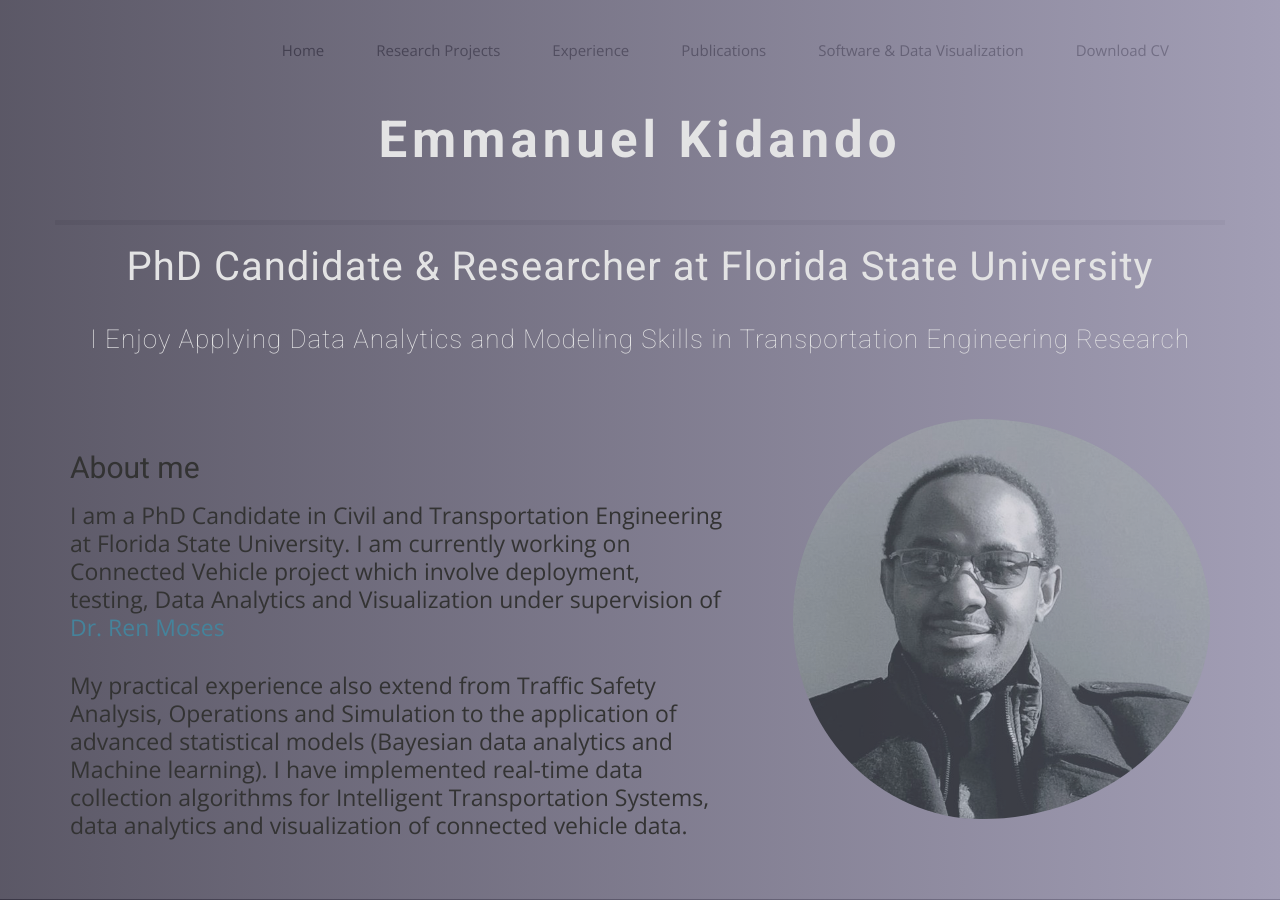
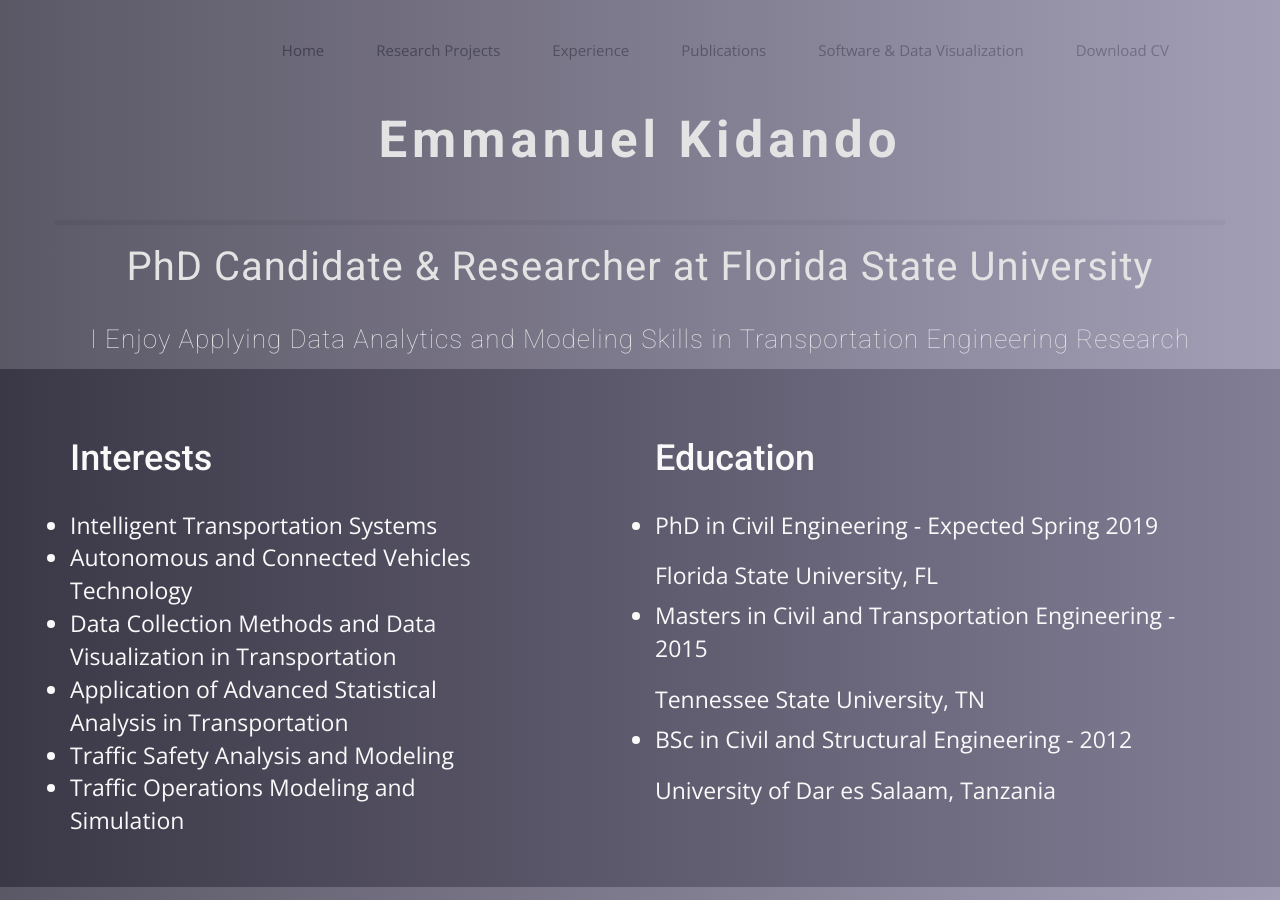
Before and after one commit to ekidando/Emma, a Jekyll site: the page built from index.html, in a window 1280 px wide and 900 px high. Built offline with Jekyll 4.4.1, drawn with Linux system fonts in a browser that asks for light colours; nearby versions of some CDN libraries; some web fonts are replaced.

Commit message:
Update index.html

```diff
--- a/index.html
+++ b/index.html
@@ -20,30 +20,6 @@ published: true
     </div>
   </div>
 
-</section>
-<!-- About me -->
-<section id="introo">
-  <div class="container">
-    <div class="row">
-      <div class="col-md-7 col-sm-12">
-        <div class="block">
-
-            <h2 class="animated fadeInUp">About me</h2>
-            <p class="animated fadeInUp">
-            I am a PhD Candidate in Civil and Transportation Engineering at Florida State University. I am currently working on Connected Vehicle project which involve deployment, testing, Data Analytics and Visualization under supervision of <a href="http://www.eng.fsu.edu/~moses/">Dr. Ren Moses</a>
-            </p>
-
-            <p class="animated fadeInUp">My practical experience also extend from Traffic Safety Analysis, Operations and Simulation to the application of advanced statistical models (Bayesian data analytics and Machine learning). I have implemented real-time data collection algorithms for Intelligent Transportation Systems, data analytics and visualization of connected vehicle data. </p>
-
-          </div>
-      </div><!-- .col-md-7 close -->
-      <div class="col-md-5 col-sm-12">
-        <div class="block">
-         <img class="centered-and-cropped" width="400" height="400" style="border-radius:50%; opacity: 0.7;" src="img/2-2.jpg" alt="Img">
-        </div>
-      </div><!-- .col-md-5 close -->
-    </div>
-  </div>
 </section>
 
 <!-- Research Interest and Education -->
```
